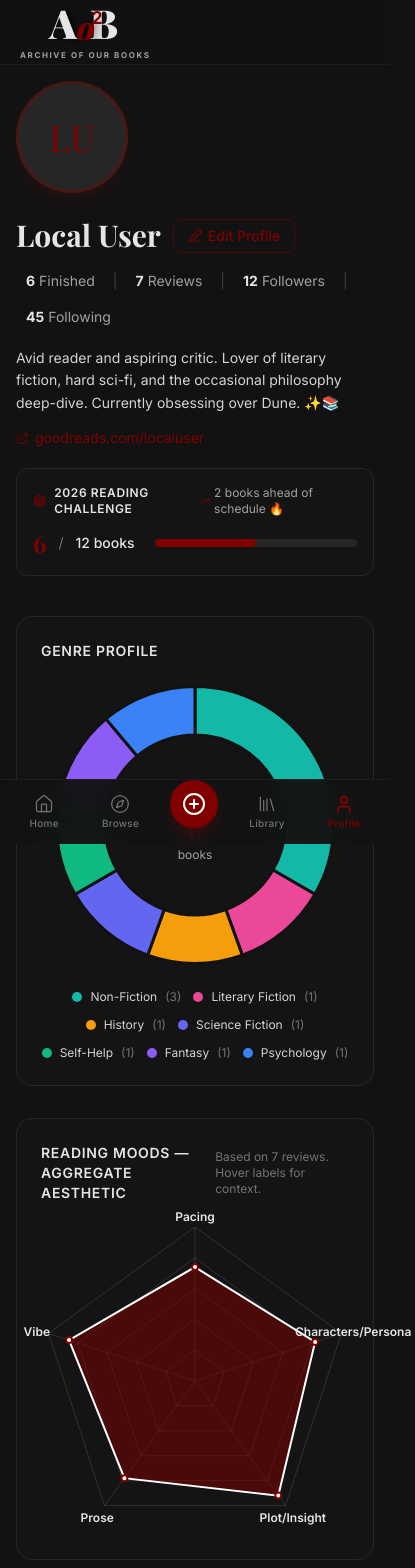
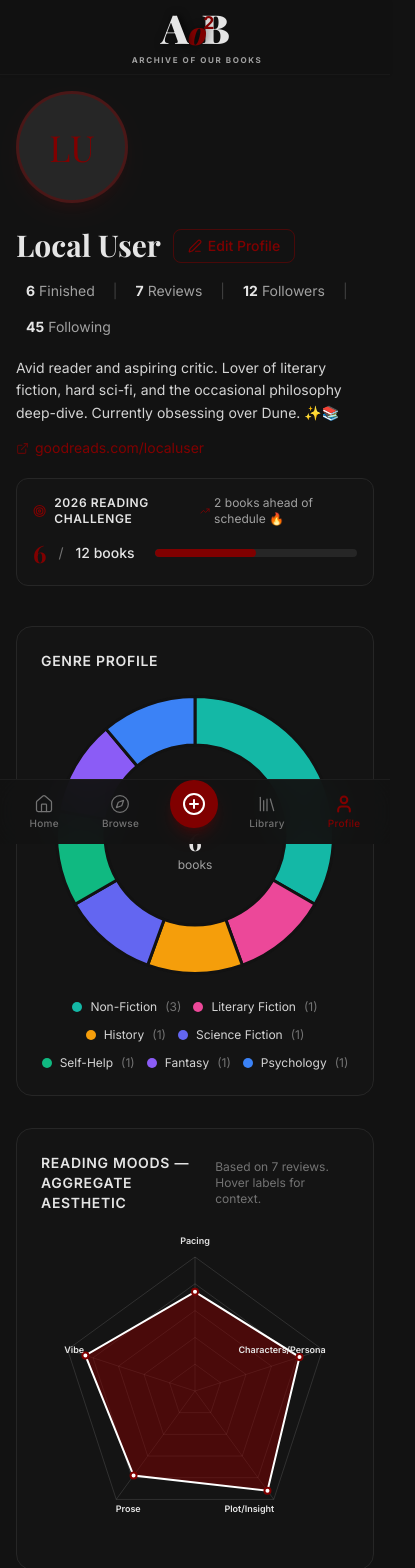
Before and after one commit to Idontcodeatall/Aob, a Next.js app: page /profile in a window 390 px wide. Shown: the top 1568 px of the page, 415 px wide, since content can reach past the window. Built offline with nearby package versions, Linux system fonts and the light colour scheme; a web font is replaced by a local one.

Commit message:
fix: general spacing in home and browse

```diff
--- a/src/app/browse/page.tsx
+++ b/src/app/browse/page.tsx
@@ -273,13 +273,13 @@ export default function BrowsePage() {
   return (
     <div className="flex-1 flex flex-col w-full h-screen mx-auto relative overflow-hidden bg-neutral-950">
 
-      {/* FIXED HEADER */}
-      <header className="shrink-0 fixed top-0 right-0 left-0 md:left-64 pt-8 px-4 md:px-8 z-30 bg-neutral-950/90 backdrop-blur-md border-b border-neutral-800/50 pb-4 transition-all">
+      {/* FIXED HEADER (Responsive) */}
+      <header className="shrink-0 relative md:fixed top-0 right-0 left-0 md:left-64 pt-4 md:pt-8 px-4 md:px-8 z-30 bg-neutral-950/90 backdrop-blur-md border-b border-neutral-800/50 pb-3 md:pb-4 transition-all">
         <div className="max-w-5xl mx-auto">
-        <h1 className="font-serif text-3xl font-bold text-brand-text mb-2">Browse with Librarian</h1>
-        <p className="text-neutral-400 mb-6">Search the archives or ask your AI Librarian for a personalized recommendation.</p>
+        <h1 className="font-serif text-xl sm:text-2xl md:text-3xl font-bold text-brand-text mb-0.5 md:mb-2">Browse with Librarian</h1>
+        <p className="text-neutral-400 text-sm md:text-base mb-3 md:mb-6">Search the archives or ask your AI Librarian for a personalized recommendation.</p>
 
-        <form onSubmit={handleSearch} className="relative w-full max-w-2xl mb-8">
+        <form onSubmit={handleSearch} className="relative w-full max-w-2xl mb-2 md:mb-8">
           <input
             type="text"
             value={query}
@@ -307,7 +307,7 @@ export default function BrowsePage() {
       </header>
 
       {/* Scrollable Content Area */}
-      <div className="flex-1 overflow-y-auto w-full pt-64 pb-48 px-4 md:px-8 custom-scrollbar">
+      <div className="flex-1 overflow-y-auto w-full pt-4 md:pt-64 pb-48 px-4 md:px-8 custom-scrollbar">
         <div className="max-w-5xl mx-auto w-full">
           <AnimatePresence mode="wait">
 
@@ -440,8 +440,8 @@ export default function BrowsePage() {
                <span>Ask</span>
              </button>
            </form>
-           <p className="text-center text-[11px] text-neutral-500 mt-3 flex items-center justify-center gap-1.5 font-medium">
-             <Sparkles size={12} className="text-brand-accent/70" />
+           <p className="text-center text-[9px] md:text-[11px] text-neutral-500 mt-1.5 md:mt-3 mb-1 min-[300px]:mb-0 flex items-center justify-center gap-1 font-medium">
+             <Sparkles size={10} className="text-brand-accent/70 hidden sm:block" />
              Powered by your reading profile analytics
            </p>
         </div>
--- a/src/app/profile/page.tsx
+++ b/src/app/profile/page.tsx
@@ -85,6 +85,14 @@ export default function ProfilePage() {
   };
 
   const radarOptions = {
+    layout: {
+      padding: {
+        left: 20,
+        right: 20,
+        top: 20,
+        bottom: 20
+      }
+    },
     scales: {
       r: {
         min: 0, max: 5,
@@ -275,21 +283,33 @@ export default function ProfilePage() {
               {/* Interactive label overlays */}
               {radarLabels.map((label, i) => {
                 const angle = (Math.PI * 2 * i) / radarLabels.length - Math.PI / 2;
-                const radius = 54;
+                const radius = 46; // Shrunk slightly to match the padded web
                 const cx = 50 + radius * Math.cos(angle);
                 const cy = 50 + radius * Math.sin(angle);
+
+                // Text Alignment: Anchor labels inward to prevent edge runoff
+                let transform = "translate(-50%, -50%)"; // default center
+                if (cx > 55) {
+                  transform = "translate(-100%, -50%)"; // Right-aligned, grows inward
+                } else if (cx < 45) {
+                  transform = "translate(0%, -50%)"; // Left-aligned, grows inward
+                } else if (cy < 50) {
+                  transform = "translate(-50%, -100%)"; // Top-aligned
+                } else {
+                  transform = "translate(-50%, 0%)"; // Bottom-aligned
+                }
 
                 return (
                   <div
                     key={label}
-                    className="absolute group"
+                    className="absolute group z-20 inline-block"
                     style={{
                       left: `${cx}%`,
                       top: `${cy}%`,
-                      transform: "translate(-50%, -50%)",
+                      transform,
                     }}
                   >
-                    <span className="text-xs font-semibold text-brand-text cursor-default hover:text-brand-accent transition-colors px-1 py-0.5 rounded">
+                    <span className="text-[9px] sm:text-[11px] md:text-xs font-semibold text-brand-text cursor-default hover:text-brand-accent transition-colors px-1 py-0.5 rounded whitespace-nowrap">
                       {label}
                     </span>
                     <div className="hidden group-hover:block absolute z-50 w-48 bg-neutral-950/95 border border-neutral-700 rounded-xl shadow-2xl p-4 pointer-events-none"
--- a/src/components/MobileHeader.tsx
+++ b/src/components/MobileHeader.tsx
@@ -3,7 +3,7 @@ import { Logo } from "@/components/Logo";
 export function MobileHeader() {
   return (
     <header className="sticky top-0 z-[60] w-full bg-brand-bg/90 backdrop-blur-md border-b border-neutral-800/50 md:hidden">
-      <div className="flex items-center h-16 px-4">
+      <div className="flex items-center justify-center py-2 px-4 shadow-sm">
         <Logo collapsed={false} />
       </div>
     </header>
```
